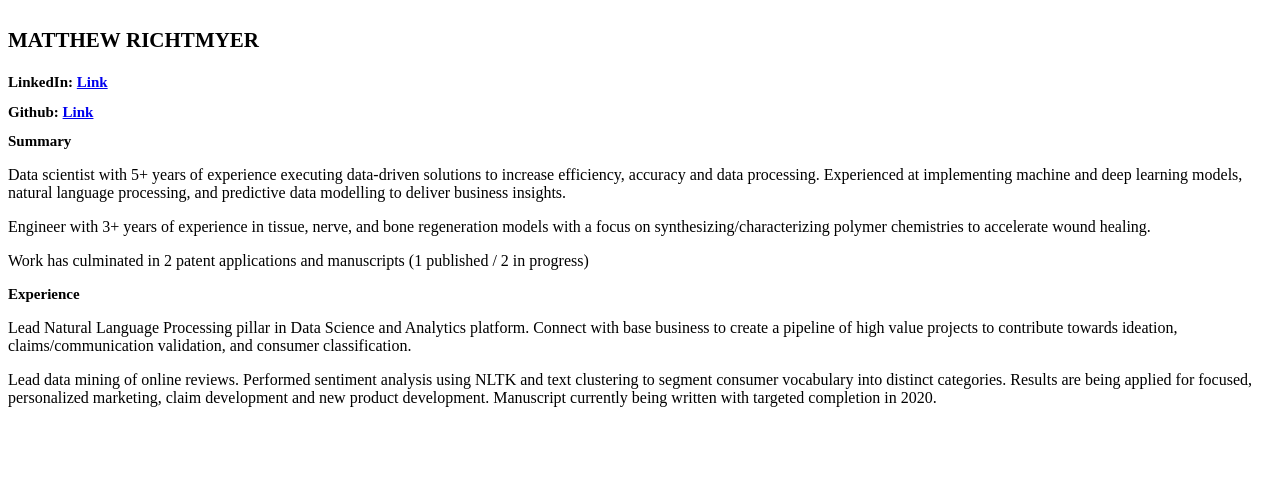
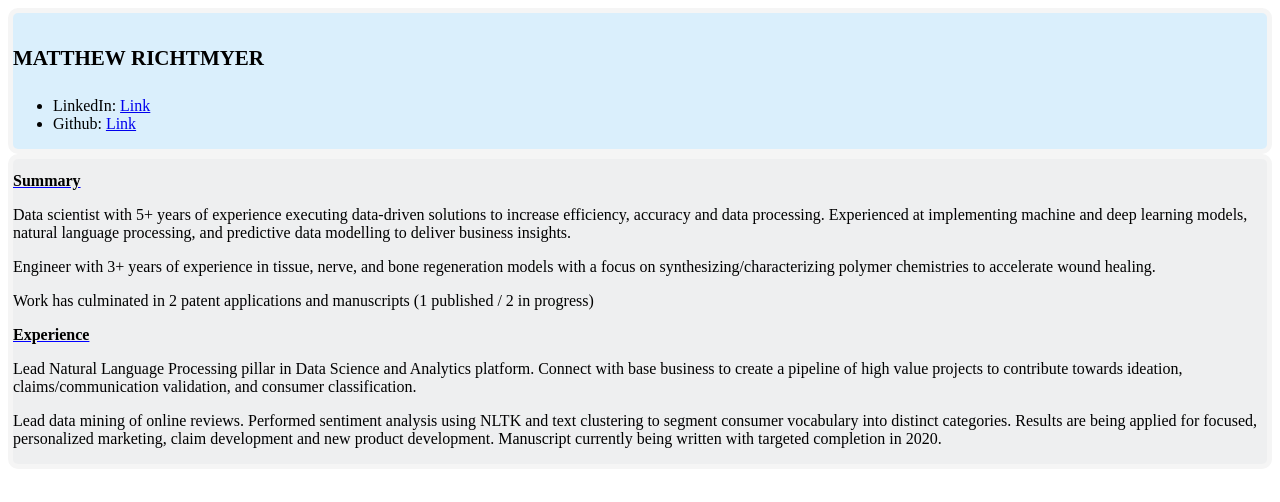
Before and after one commit to mrichtmyer/mrichtmyer.github.io, a plain HTML site: page index.html in a window 1280 px wide. Drawn offline with Linux system fonts and the light colour scheme.

Commit message:
Formatting changes added in style.css

```diff
--- a/index.html
+++ b/index.html
@@ -10,24 +10,40 @@
 </head>
 <body>
 
+    <section id=section-1>
+
         <h1>Matthew Richtmyer</h1>
-    <h2>LinkedIn:
+
+        <ul>
+            <li>LinkedIn:
                 <a href="https://linkedin.com/in/richtmyer-035">Link</a>
-    </h2>
-    <h2>Github:
+            </li>
+
+            <li>Github:
                 <a href="https://github.com/mrichtmyer">Link</a>
-    </h2>
+            </li>
 
 
+        </ul>
+
+    </section>
+
+    <section id=section-2>
         <h2>Summary</h2>
         <p>Data scientist with 5+ years of experience executing data-driven solutions to increase efficiency, accuracy and data processing. Experienced at implementing machine and deep learning models, natural language processing, and predictive data modelling to deliver business insights.</p>
         <p>Engineer with 3+ years of experience in tissue, nerve, and bone regeneration models with a focus on synthesizing/characterizing polymer chemistries to accelerate wound healing.</p>
-    <p>Work has culminated in 2 patent applications and manuscripts (1 published / 2 in progress)</p>
+        <p>Work has culminated in 2 patent applications and manuscripts (1 published / 2 in progress) </p>
 
         <h2>Experience</h2>
         <p>Lead Natural Language Processing pillar in Data Science and Analytics platform. Connect with base business to create a pipeline of high value projects to contribute towards ideation, claims/communication validation, and consumer classification.</p>
 
         <p>Lead data mining of online reviews. Performed sentiment analysis using NLTK and text clustering to segment consumer vocabulary into distinct categories. Results are being applied for focused, personalized marketing, claim development and new product development. Manuscript currently being written with targeted completion in 2020.</p>
+    </section>
+
+
+
+
+
 
 
 </body>
--- a/style.css
+++ b/style.css
@@ -1,7 +1,26 @@
 h1{
     font-size: 30px;
     font-variant-caps: all-petite-caps;
+
 }
 h2{
-    font-size: 15px;
+    font-size: 16px;
+    text-decoration: underline blue;
 }
+
+ul{
+    font-size: 16px;
+    font: Serif;
+}
+
+#section-1{
+    background-color:rgb(218, 239, 252);
+    border-radius: 10px;
+    border: 5px solid whitesmoke;
+}
+
+#section-2{
+    background-color: rgba(172, 177, 182, 0.205);
+    border-radius: 10px;
+    border: 5px solid whitesmoke;
+}
```
Lines whose indentation alone changed are shown as unchanged.
